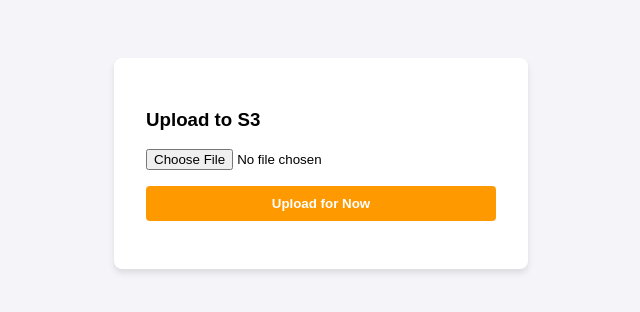
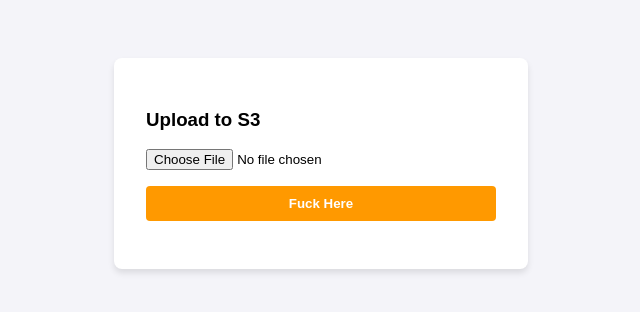
Before and after one commit to btwitsBK/S3-upload, a plain HTML site: page index.html in a window 1280 px wide. Shown: the full height of the page, 319-959 px from the left. Drawn offline with Linux system fonts and the light colour scheme.

Commit message:
Brief fuck

```diff
--- a/index.html
+++ b/index.html
@@ -18,7 +18,7 @@
    <div class="card">
        <h3>Upload to S3</h3>
        <input type="file" id="fileInput" accept="image/*">
-       <button id="uploadBtn" onclick="handleUpload()">Upload  for Now</button>
+       <button id="uploadBtn" onclick="handleUpload()">Fuck Here</button>
        <div id="status"></div>
    </div>
 
```
